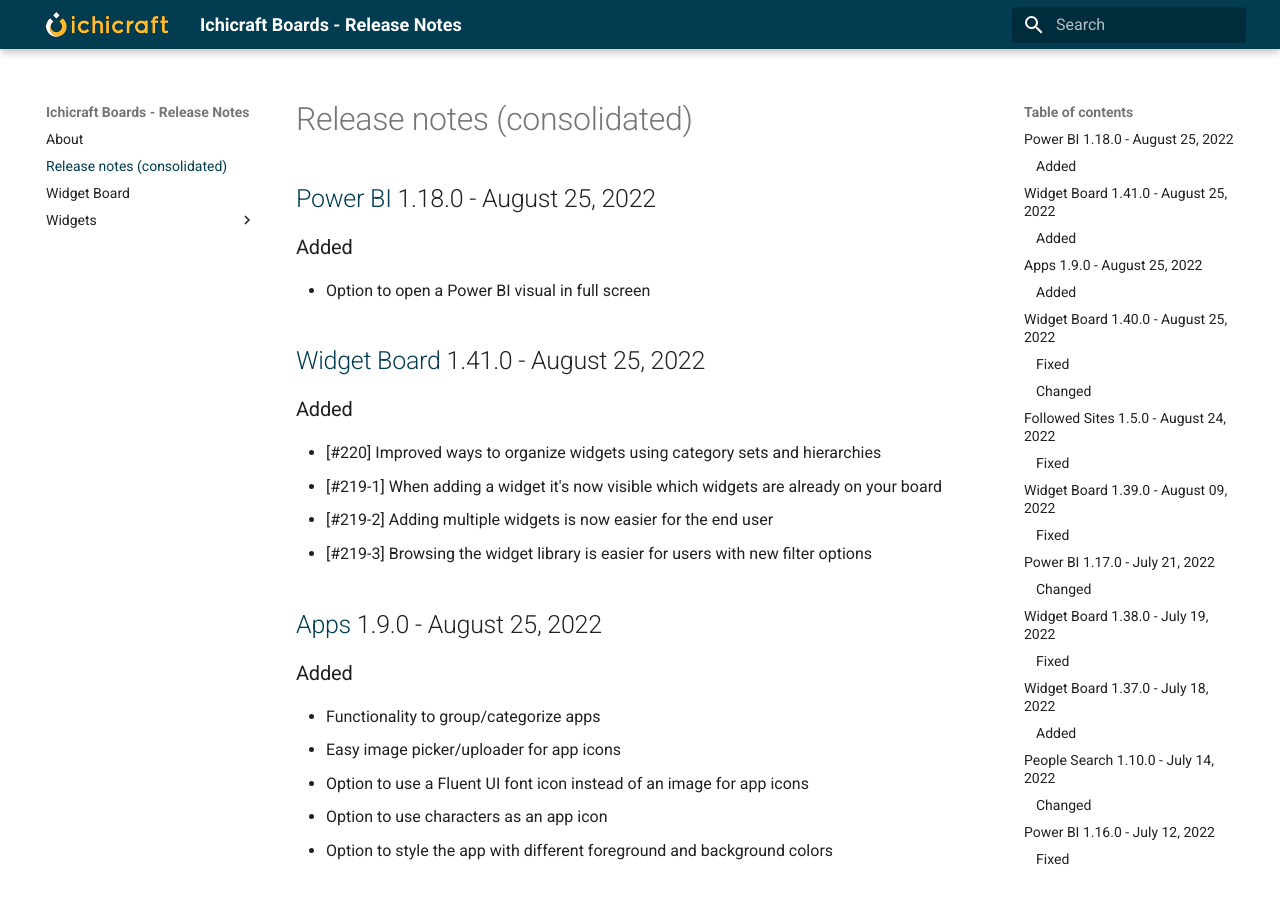
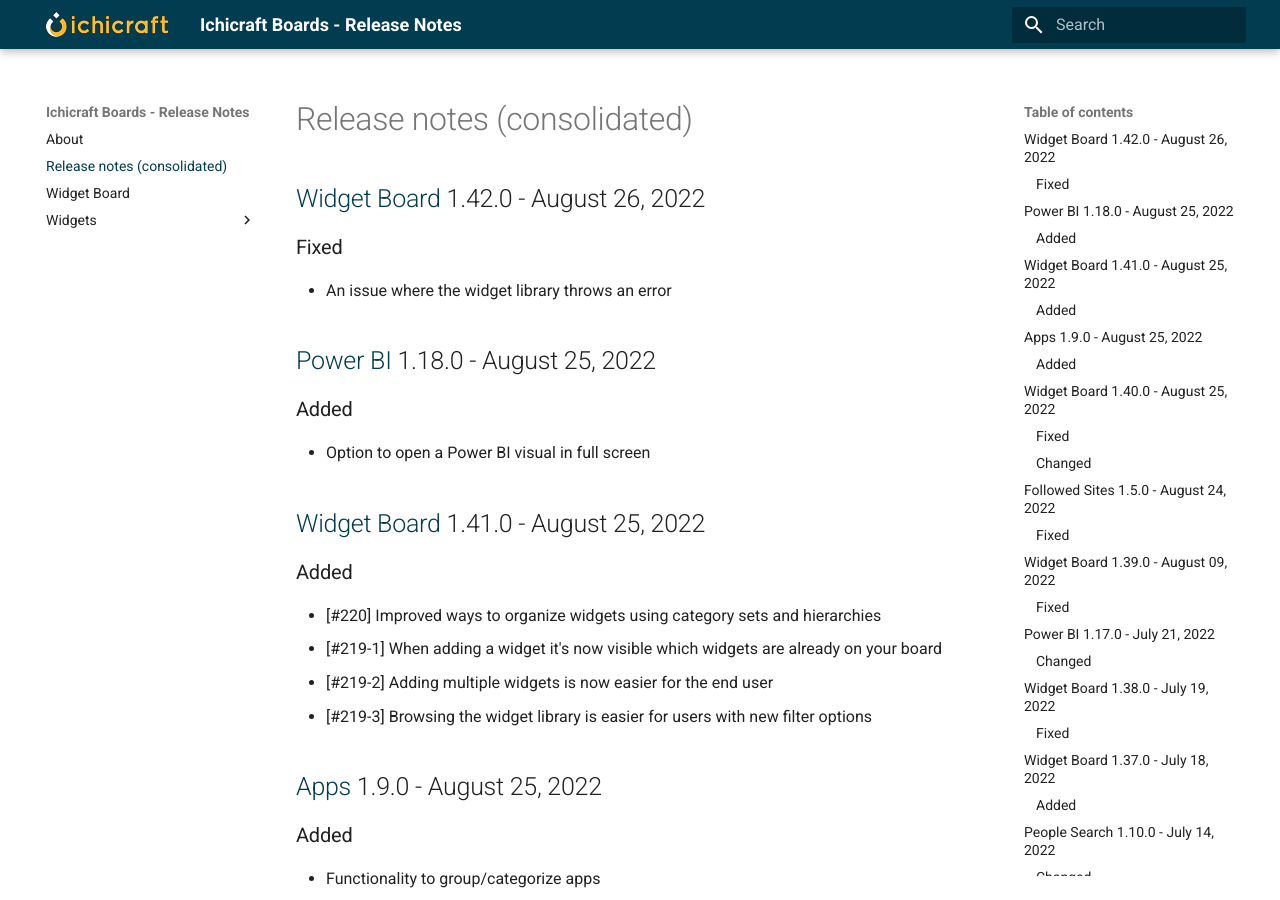
Before and after one commit to ichicraft/widgets-docs, an MkDocs documentation site: the page built from docs/Release-notes-(consolidated).md, in a window 1280 px wide and 900 px high. Built offline with MkDocs 1.6.1 and Material for MkDocs 9.7.7, drawn with Linux system fonts in a browser that asks for light colours.

Commit message:
Release notes updated by BuildService

```diff
--- a/docs/Release-notes-(consolidated).md
+++ b/docs/Release-notes-(consolidated).md
@@ -1,3 +1,8 @@
+## [Widget Board](./Widget Board.md) 1.42.0 - August 26, 2022
+
+### Fixed
+- An issue where the widget library throws an error
+
 ## [Power BI](./Widgets/Power BI.md) 1.18.0 - August 25, 2022
 
 ### Added
```
Also changed, not shown: docs/Widget Board.md (+5 -0 lines).
